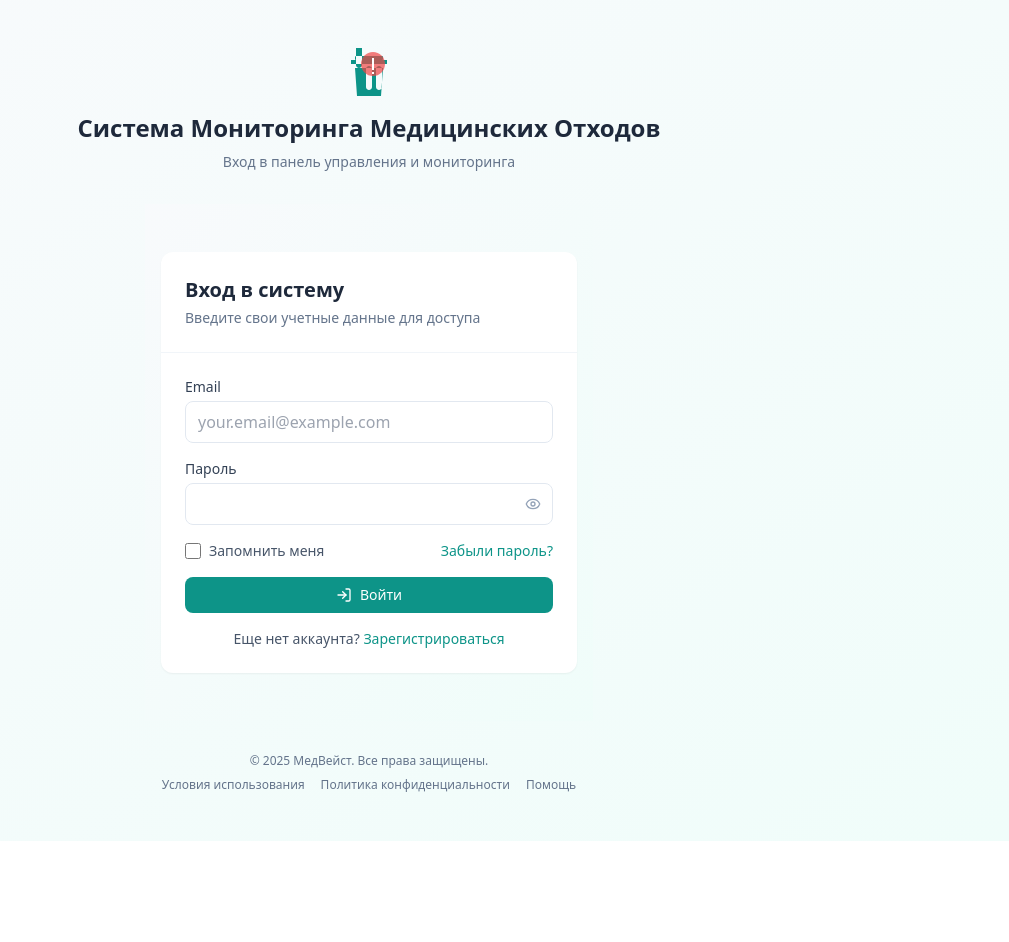
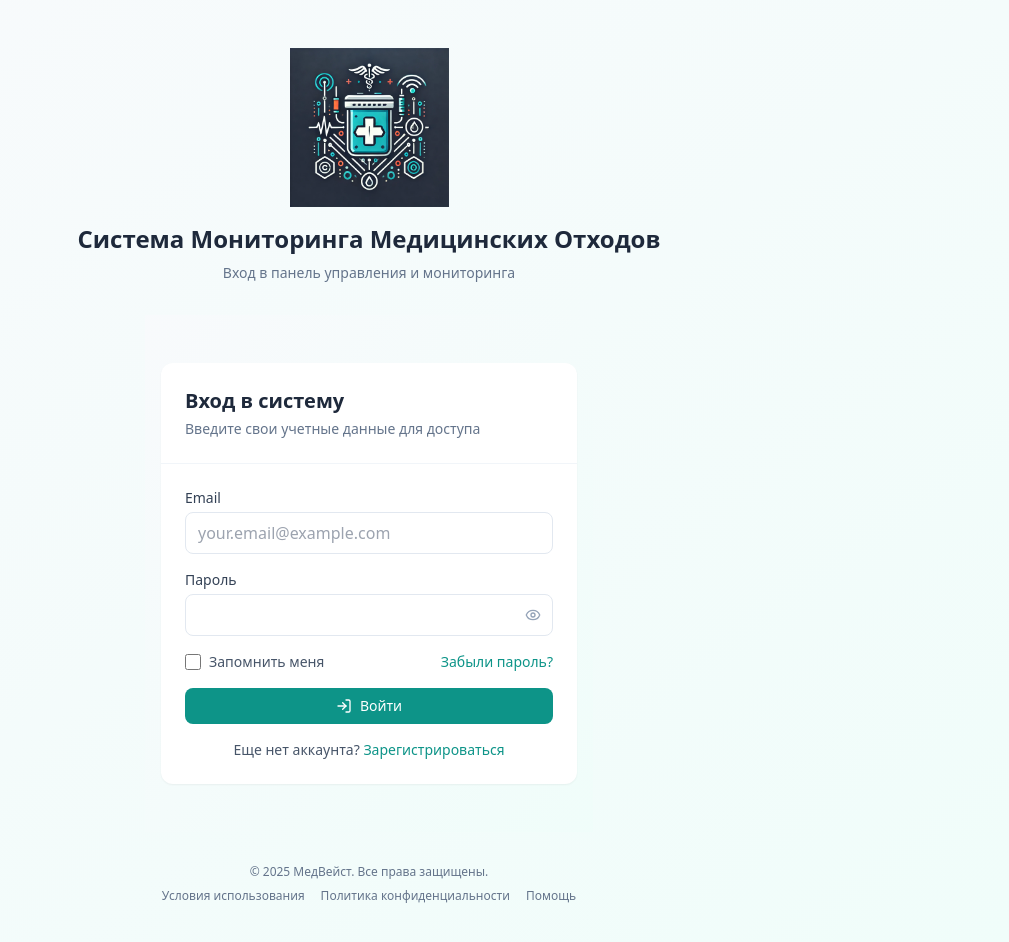
Before and after one commit to anuar02/trashBin, a React (Create React App) app in the folder frontend/: page /login in a window 1280 px wide. Shown: the top 942 px of the page, without its empty margins (271-1280 px from the left). Before the commit the page ends 841 px from the top, so only its background shows below. Built offline with nearby package versions, Linux system fonts and the light colour scheme.

Commit message:
feat: added changes on register device

```diff
--- a/frontend/src/components/ui/Logo.jsx
+++ b/frontend/src/components/ui/Logo.jsx
@@ -1,27 +1,17 @@
 // components/ui/Logo.jsx
 import React from 'react';
 import PropTypes from 'prop-types';
+import logoPng from '../../assets/logo2.png';
 
 const Logo = ({ size = 24, className = '' }) => {
     return (
-        <svg
+        <img
+            src={logoPng}
+            alt="MedWaste Logo"
             width={size}
             height={size}
-            viewBox="0 0 24 24"
-            fill="none"
-            xmlns="http://www.w3.org/2000/svg"
             className={className}
-        >
-            <path
-                d="M3 6h18v2H3V6m2.5 0a.5.5 0 01-.5-.5v-1a.5.5 0 01.5-.5h13a.5.5 0 01.5.5v1a.5.5 0 01-.5.5h-13zM5 10h14l-1 14H6l-1-14zm7 11c.8 0 1.5-.7 1.5-1.5v-9c0-.8-.7-1.5-1.5-1.5s-1.5.7-1.5 1.5v9c0 .8.7 1.5 1.5 1.5zm3.5-1.5c0 .8.7 1.5 1.5 1.5s1.5-.7 1.5-1.5v-9c0-.8-.7-1.5-1.5-1.5s-1.5.7-1.5 1.5v9zM5.5 8.5c0 .8.7 1.5 1.5 1.5s1.5-.7 1.5-1.5v-9c0-.8-.7-1.5-1.5-1.5s-1.5.7-1.5 1.5v9z"
-                fill="#0D9488"
-            />
-            <circle cx="14" cy="8" r="6" fill="#EF4444" fillOpacity="0.7" />
-            <path
-                d="M13.5 11h1v-6h-1v6zm0 2h1v-1h-1v1z"
-                fill="white"
-            />
-        </svg>
+        />
     );
 };
 
--- a/frontend/src/layouts/AuthLayout.jsx
+++ b/frontend/src/layouts/AuthLayout.jsx
@@ -17,7 +17,7 @@ const AuthLayout = () => {
             <div className="flex min-h-screen flex-col items-center justify-center px-4 py-12">
                 {/* Logo and branding */}
                 <div className="mb-8 text-center">
-                    <Logo size={48} className="mx-auto" />
+                    <Logo size={159} className="mx-auto" />
                     <h1 className="mt-4 text-2xl font-bold text-slate-800">
                         Система Мониторинга Медицинских Отходов
                     </h1>
```
Also changed, not shown: frontend/src/assets/logo.png (added), frontend/src/assets/logo2.png (added).
